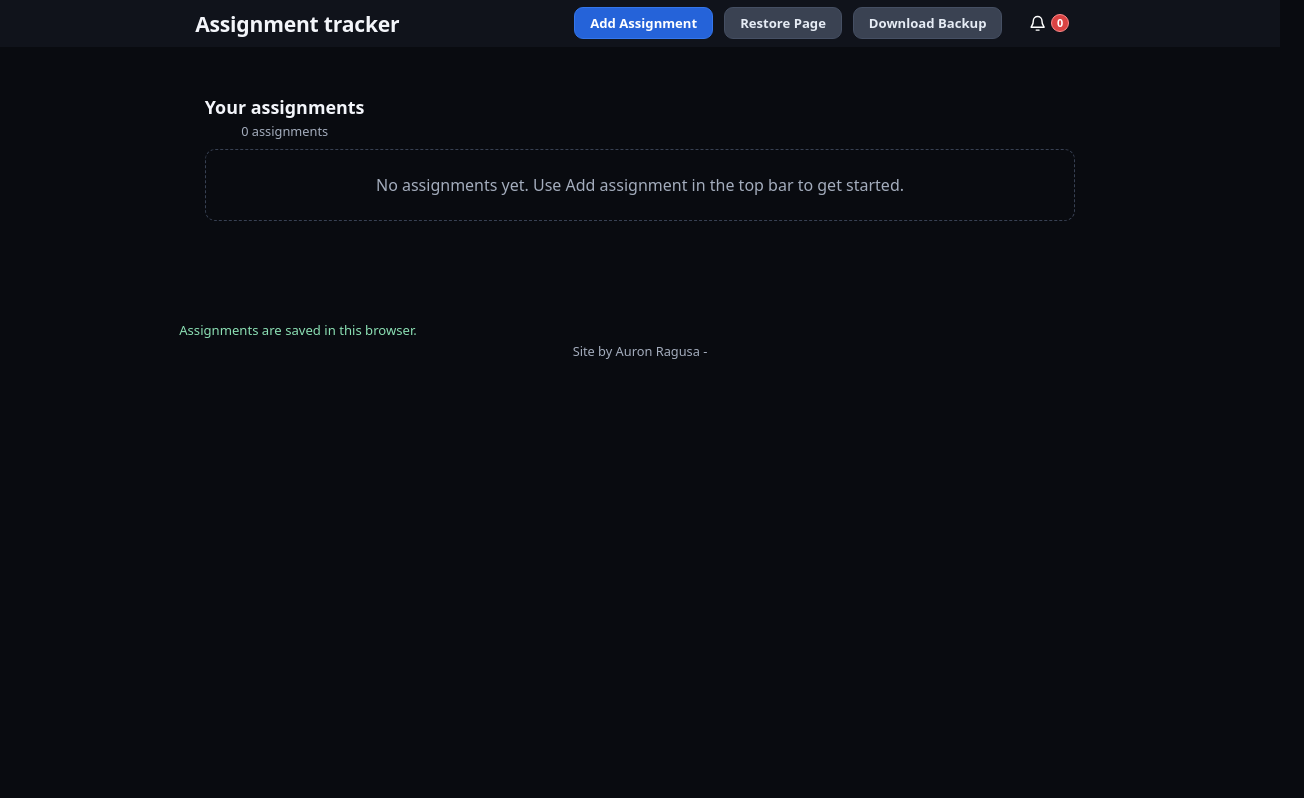
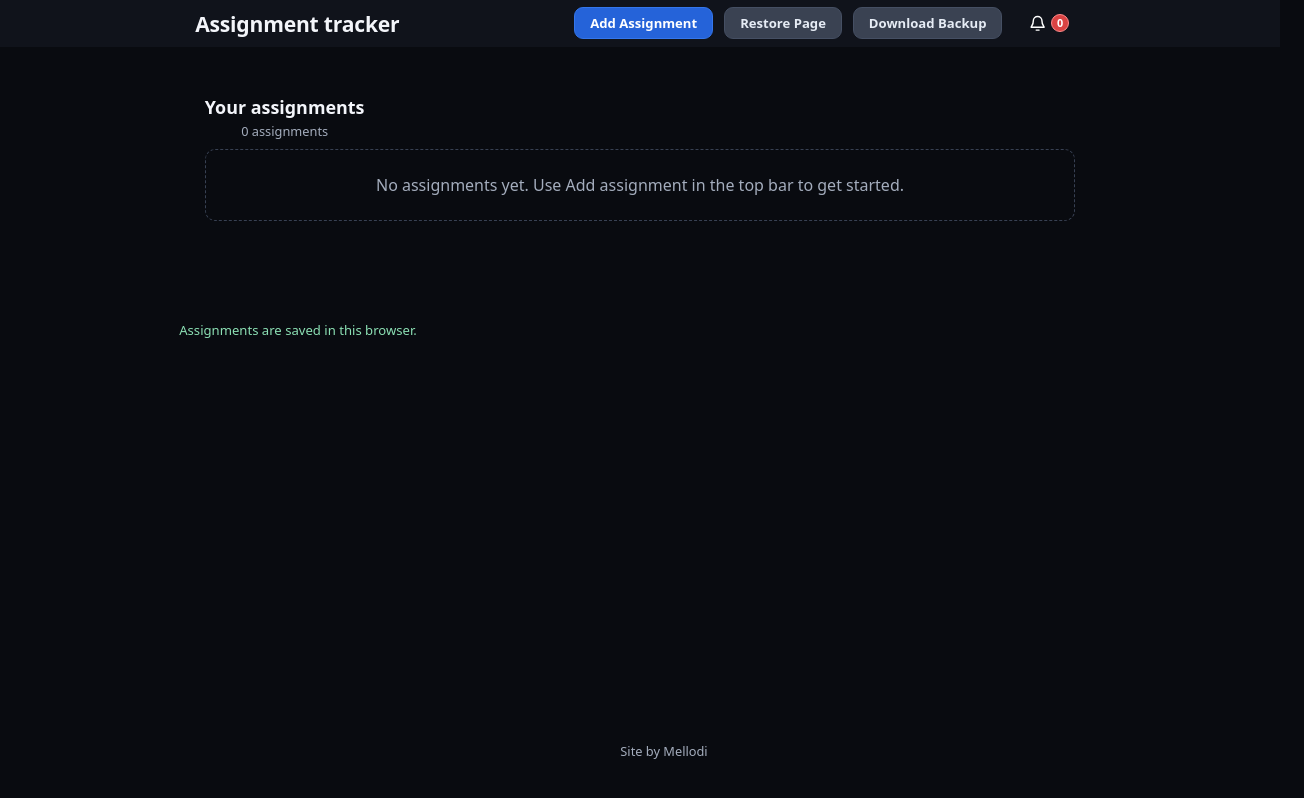
Before and after one commit to Auron-R/My_asignments, a plain HTML site: page index.html in a window 1280 px wide. Shown: the whole page, 1304 px wide, since content can reach past the window. Drawn offline with Linux system fonts and the light colour scheme.

Commit message:
wowie zowie

```diff
--- a/index.html
+++ b/index.html
@@ -121,7 +121,13 @@
       <p id="status" class="status" role="status" aria-live="polite">
         Assignments are saved in this browser.
       </p>
-      <p class="muted">Site by Auron Ragusa - </p>
+      <br>
     </main>
+    <p class="muted" style="
+    position: sticky;
+    z-index: 1;
+    top: 100%;
+    width: 100vw;
+    ">Site by Mellodi</p>
   </body>
 </html>
--- a/style.css
+++ b/style.css
@@ -13,7 +13,7 @@
 
 body {
   min-width: 280px;
-  min-height: 100dvh;
+  height: 100vh;
   margin: 0;
   padding: 0 clamp(0.75rem, 2vw, 1.5rem) clamp(2rem, 5dvh, 3.5rem);
   background: #090b10;
```
